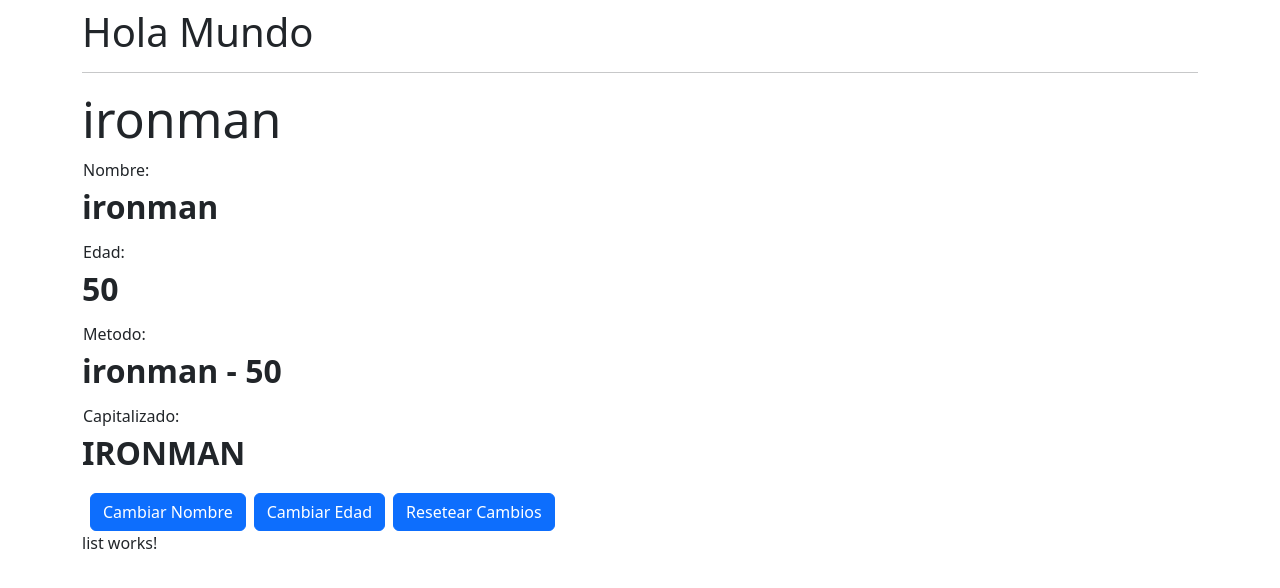
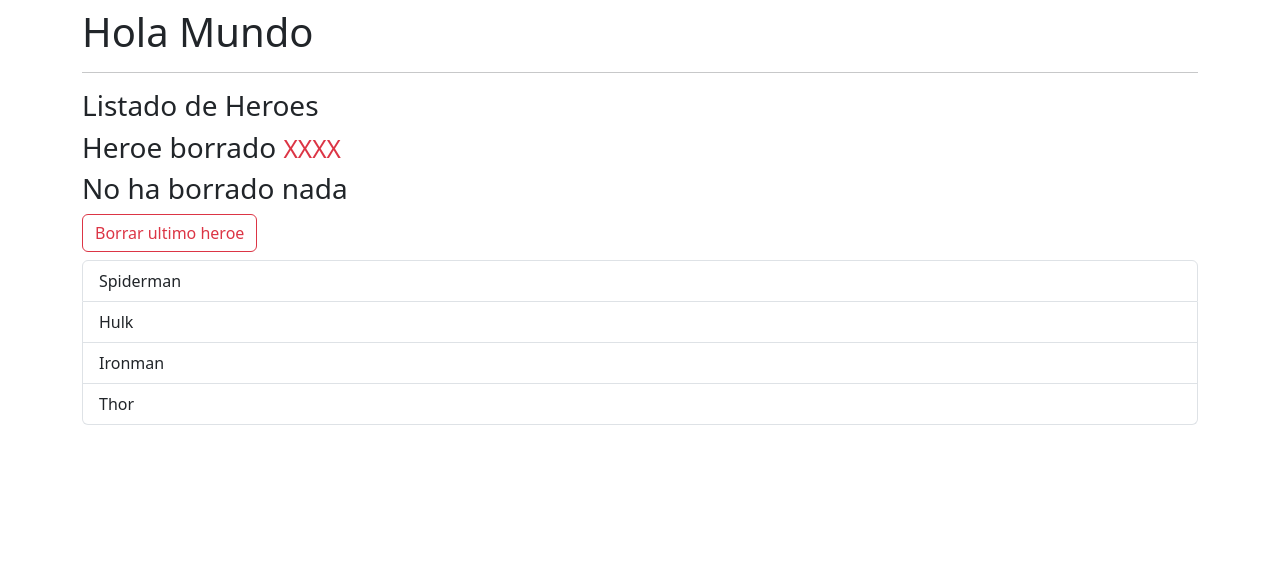
Before and after one commit to dpacoria21/learning-angular, an Angular app in the folder 02-bases/: page / in a window 1280 px wide. Shown: the top 588 px of the page. Built offline with nearby package versions, Linux system fonts and the light colour scheme.

Commit message:
Se utilizo la directiva *ngFor=""

```diff
--- a/02-bases/src/app/app.component.html
+++ b/02-bases/src/app/app.component.html
@@ -4,6 +4,6 @@
 <!-- <app-counter></app-counter> -->
 
 
-<app-heroes-hero></app-heroes-hero>
+<!-- <app-heroes-hero></app-heroes-hero> -->
 
 <app-heroes-list></app-heroes-list>
--- a/02-bases/src/app/heroes/list/list.component.html
+++ b/02-bases/src/app/heroes/list/list.component.html
@@ -1 +1,16 @@
-<p>list works!</p>
+<h3>Listado de Heroes</h3>
+
+<h3>Heroe borrado <small class="text-danger">XXXX</small></h3>
+<h3>No ha borrado nada</h3>
+
+<button class="btn btn-outline-danger">
+    Borrar ultimo heroe
+</button>
+
+<ul class="mt-2 list-group">
+    <li
+        *ngFor="let name of heroNames"
+        class="list-group-item">
+        {{ name }}
+    </li>
+</ul>
--- a/02-bases/src/app/heroes/list/list.component.ts
+++ b/02-bases/src/app/heroes/list/list.component.ts
@@ -1,12 +1,13 @@
 import { Component } from '@angular/core';
-
-
 
 @Component({
     selector: 'app-heroes-list',
     templateUrl: './list.component.html',
     styleUrls: ['./list.component.css']
 })
+
 export class ListComponent {
 
+    public heroNames: string[] = ['Spiderman', 'Hulk', 'Ironman', 'Thor']
+
 }
```
